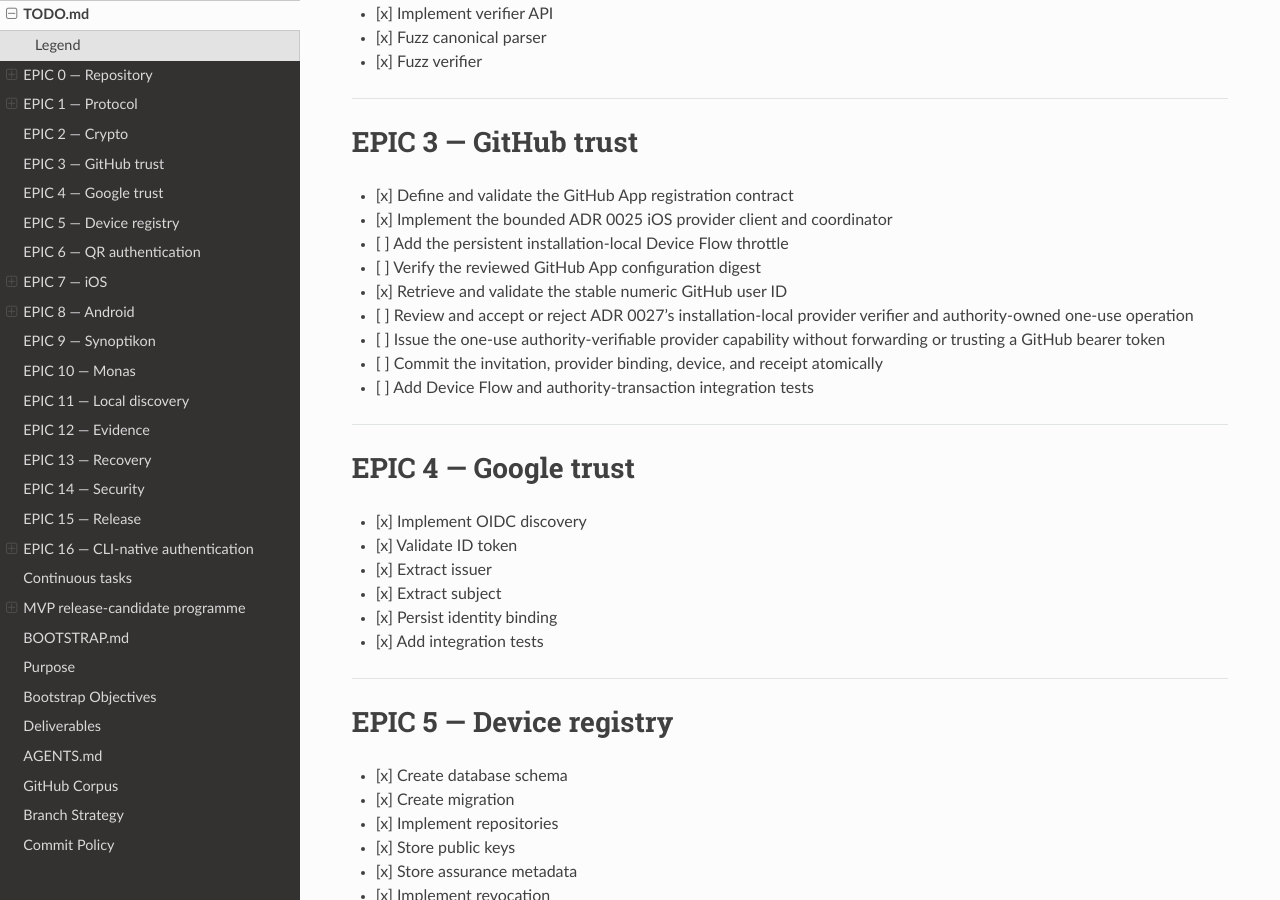
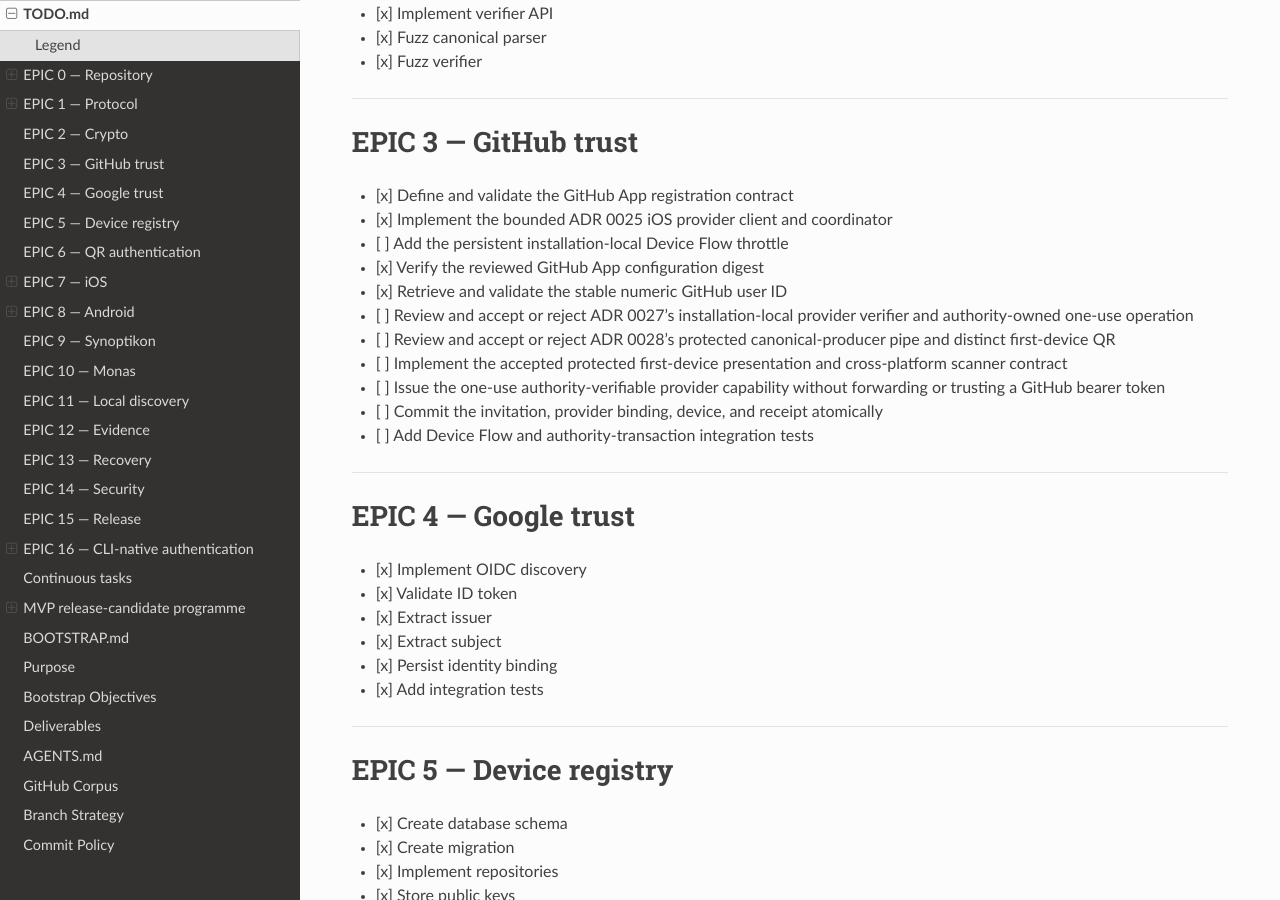
Before and after one commit to sagrudd/pistis, a Sphinx documentation site: the page built from docs/TODO.md, in a window 1280 px wide and 900 px high, scrolled down 1968 px. Built offline with Sphinx 7.4.7 and the Read the Docs theme 3.1.0, drawn with Linux system fonts in a browser that asks for light colours; the version number could not be read and is left out.

Commit message:
Refresh GitHub enrolment backlog

```diff
--- a/docs/TODO.md
+++ b/docs/TODO.md
@@ -89,10 +89,14 @@
 - [x] Define and validate the GitHub App registration contract
 - [x] Implement the bounded ADR 0025 iOS provider client and coordinator
 - [ ] Add the persistent installation-local Device Flow throttle
-- [ ] Verify the reviewed GitHub App configuration digest
+- [x] Verify the reviewed GitHub App configuration digest
 - [x] Retrieve and validate the stable numeric GitHub user ID
 - [ ] Review and accept or reject ADR 0027's installation-local provider
       verifier and authority-owned one-use operation
+- [ ] Review and accept or reject ADR 0028's protected canonical-producer pipe
+      and distinct first-device QR
+- [ ] Implement the accepted protected first-device presentation and
+      cross-platform scanner contract
 - [ ] Issue the one-use authority-verifiable provider capability without
       forwarding or trusting a GitHub bearer token
 - [ ] Commit the invitation, provider binding, device, and receipt atomically
```
